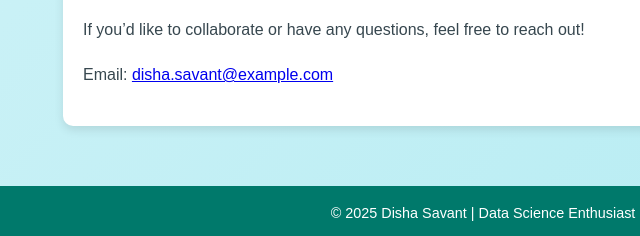
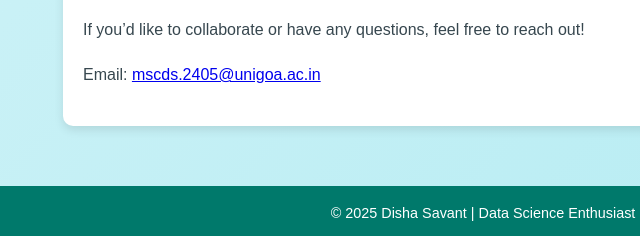
Before and after one commit to Disha-Savant/Disha-Savant.github.io, a plain HTML site: page index.html in a window 1280 px wide. Shown: the part 1165-1401 px from the top of the page, 157-797 px from the left. Drawn offline with Linux system fonts and the light colour scheme.

Commit message:
Update index.html

```diff
--- a/index.html
+++ b/index.html
@@ -120,7 +120,7 @@
         <section id="contact">
             <h2>Contact Me</h2>
             <p>If you’d like to collaborate or have any questions, feel free to reach out!</p>
-            <p>Email: <a href="mailto:disha.savant@example.com">disha.savant@example.com</a></p>
+            <p>Email: <a href="mailto:mscds.2405@unigoa.ac.in">mscds.2405@unigoa.ac.in</a></p>
         </section>
     </div>
     <footer>
```
